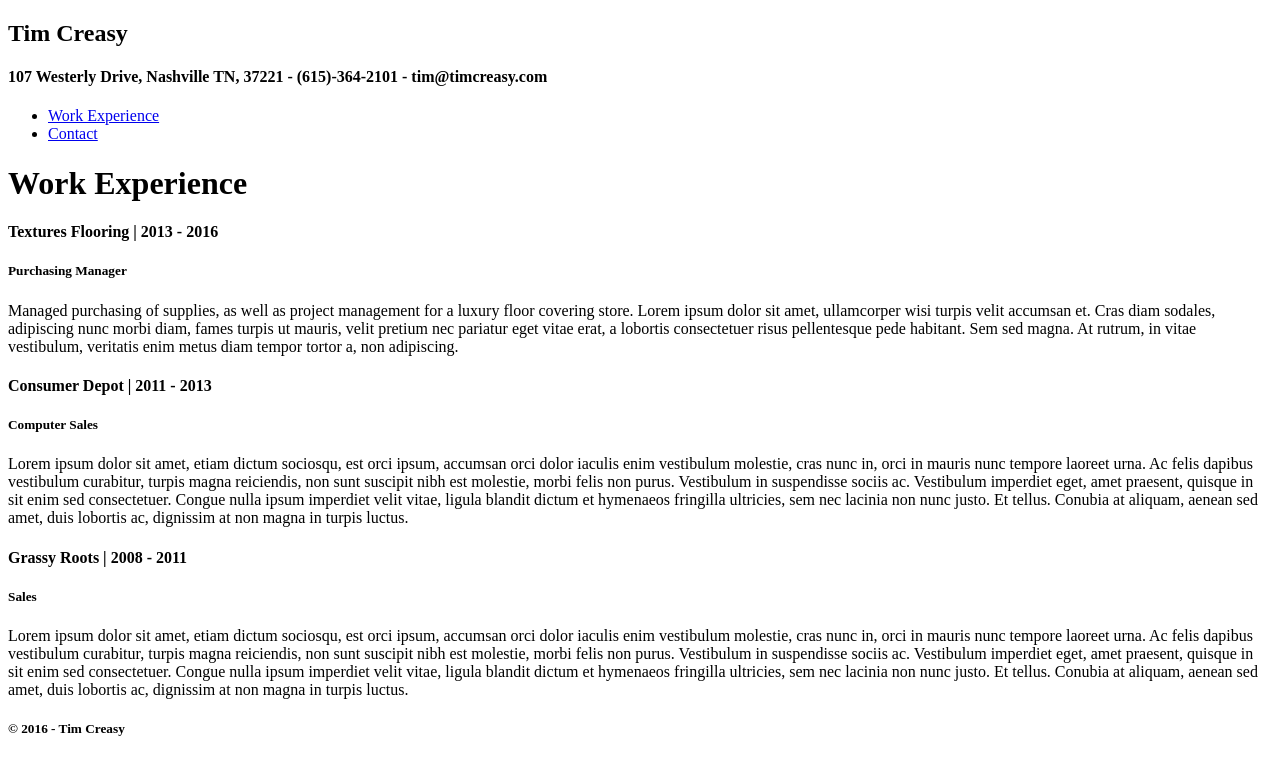
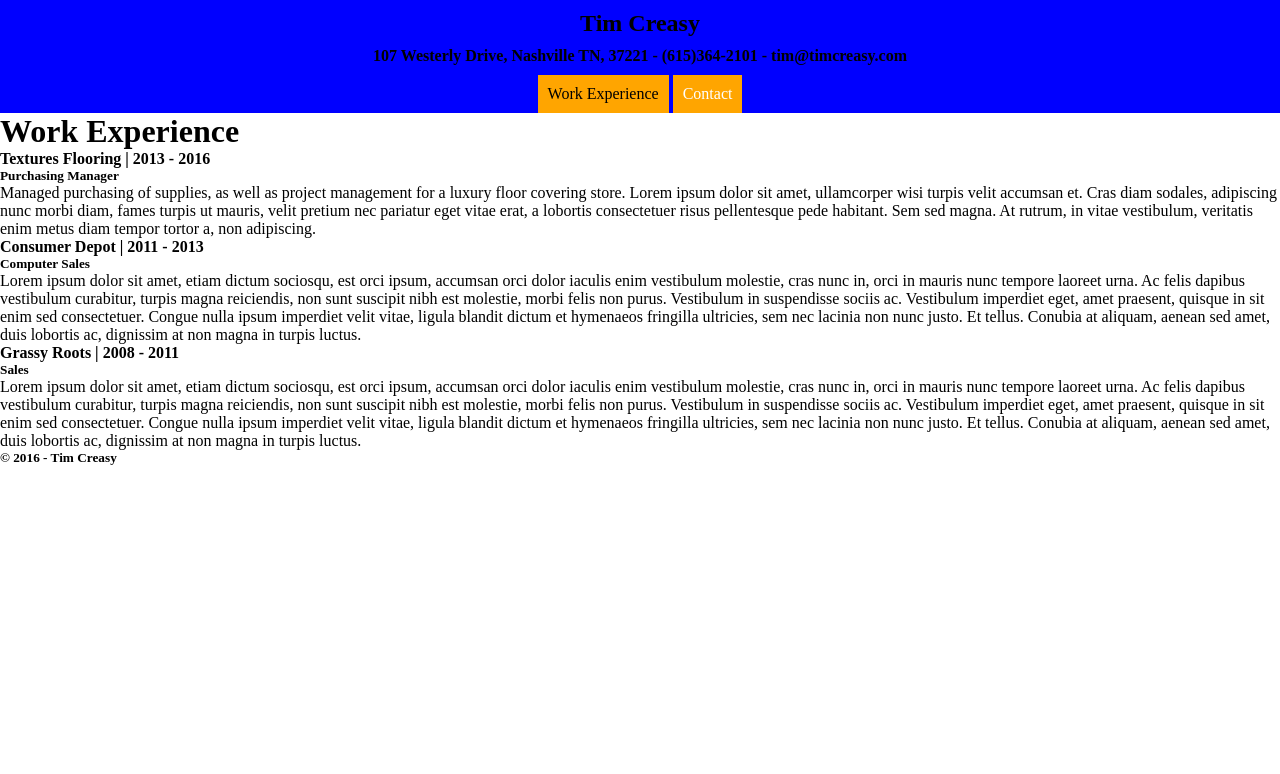
Before and after one commit to timcreasy/ResumeSite, a plain HTML site: page index.html in a window 1280 px wide. Drawn offline with Linux system fonts and the light colour scheme.

Commit message:
Completed header logic

```diff
--- a/css/main.css
+++ b/css/main.css
@@ -0,0 +1,54 @@
+/*================= STYLE HEADER ===================*/
+
+* {
+  margin: 0;
+  padding: 0;
+}
+
+header {
+  background: blue;
+  width: 100%;
+  margin-top: 0;
+}
+
+nav {
+  width: 100%;
+  text-align: center;
+}
+
+nav ul {
+  margin: 0 auto;
+  padding-left: 0;
+  display: inline-block;
+}
+
+header h4 {
+  display: inline-block;
+}
+
+nav ul li {
+  display: inline-block;
+  padding: 10px;
+  background: orange;
+}
+
+#maininfonav {
+  text-align: center;
+  padding-bottom: 10px;
+}
+
+header h2 {
+  margin: 0;
+  padding-top: 10px;
+  padding-bottom: 10px;
+}
+
+
+nav a {
+  text-decoration: none;
+  color: white;
+}
+
+.selected {
+  color: black;
+}
--- a/index.html
+++ b/index.html
@@ -9,8 +9,11 @@
 <body>
 
 <header>
-  <h2>Tim Creasy</h2>
-  <h4>107 Westerly Drive, Nashville TN, 37221 - (615)-364-2101 - tim@timcreasy.com</h4>
+
+  <div id="maininfonav">
+    <h2>Tim Creasy</h2>
+    <h4>107 Westerly Drive, Nashville TN, 37221 - (615)364-2101 - tim@timcreasy.com</h4>
+  </div>
 
   <nav>
     <ul>
```
Also changed, not shown: contact.html (+5 -2 lines).
